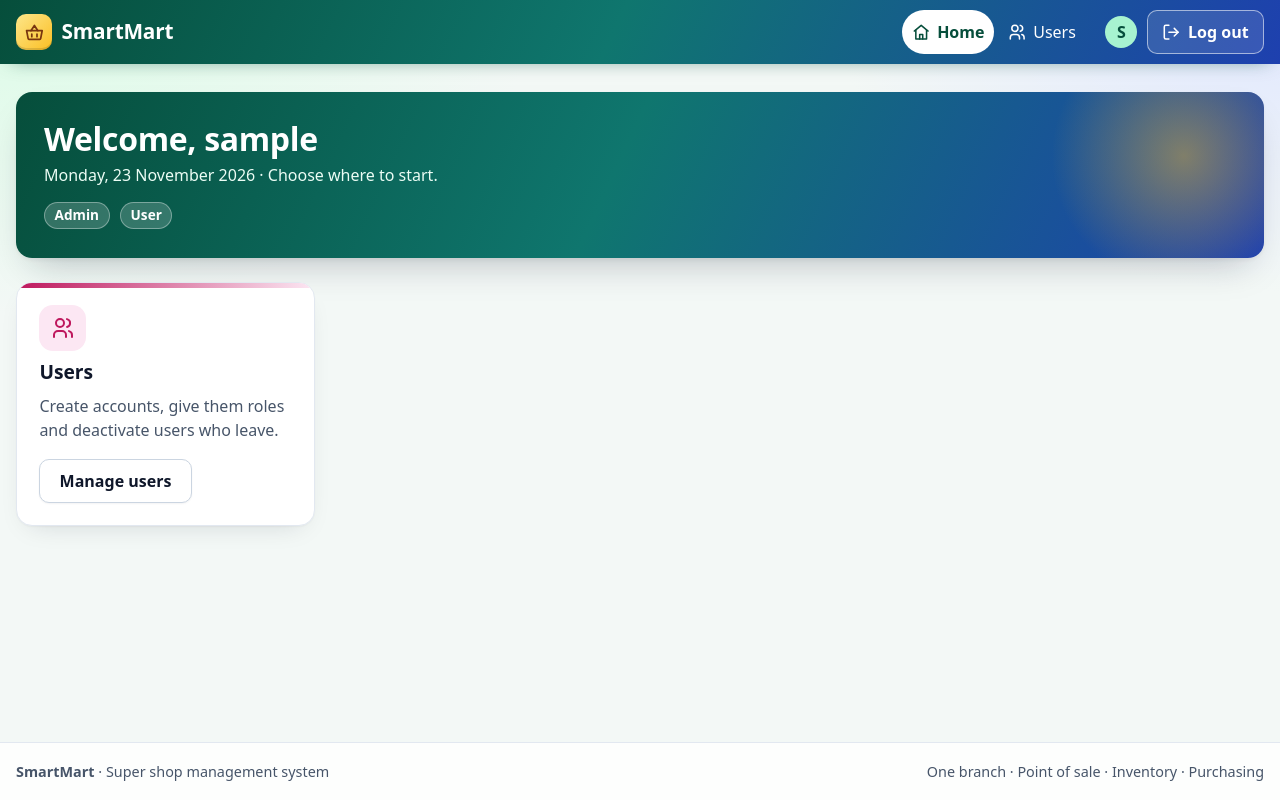
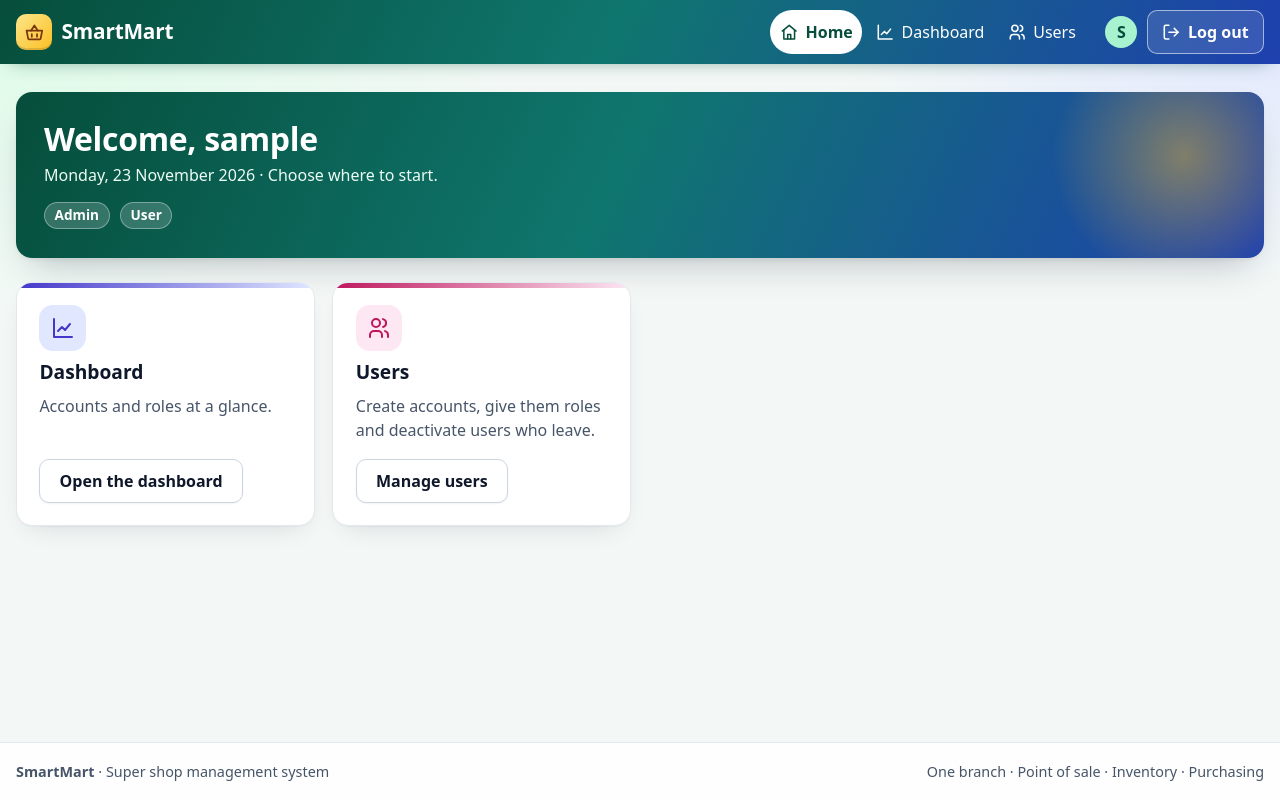
Before and after one commit to ami-JANI/smartmart, a Spring Boot app: page / in a window 1280 px wide. Run offline with Spring Boot 4, Linux system fonts and the light colour scheme; the visitor is signed in with stand-in values (Sample User, id 1); some of the project's set-up classes (security, data sources, template engines, error pages and the like) are left out, and stand-ins take their place.

Commit message:
feat(ui): link the dashboard for every role
The Dashboard menu item shows for every role, and cashiers, inventory
staff and administrators get a home card describing their view.

```diff
--- a/src/main/resources/templates/home.html
+++ b/src/main/resources/templates/home.html
@@ -55,6 +55,13 @@
             <a class="btn btn-primary btn-large" th:href="@{/dashboard}" href="/dashboard">Open the dashboard</a>
         </li>
 
+        <li class="home-card" data-section="dashboard" th:unless="${manager}">
+            <span class="home-icon"><svg th:replace="~{fragments/icons :: icon('chart')}"></svg></span>
+            <h2>Dashboard</h2>
+            <p th:text="${cashier} ? 'Today\'s sales, members and this month\'s best sellers.' : (${staff} ? 'Live stock of every product and open alerts.' : 'Accounts and roles at a glance.')">Today at a glance.</p>
+            <a class="btn btn-secondary" th:href="@{/dashboard}" href="/dashboard">Open the dashboard</a>
+        </li>
+
         <li class="home-card" data-section="reports" th:if="${manager}">
             <span class="home-icon"><svg th:replace="~{fragments/icons :: icon('report')}"></svg></span>
             <h2>Daily sales report</h2>
--- a/src/main/resources/templates/layout/base.html
+++ b/src/main/resources/templates/layout/base.html
@@ -47,7 +47,7 @@
             <ul>
                 <li><a th:href="@{/}" href="/" th:attr="aria-current=${activeNav == 'home'} ? 'page'"><svg
                         th:replace="~{fragments/icons :: icon('home')}"></svg>Home</a></li>
-                <li th:if="${roles != null and roles.contains('MANAGER')}">
+                <li>
                     <a th:href="@{/dashboard}" href="/dashboard" th:attr="aria-current=${activeNav == 'dashboard'} ? 'page'"><svg
                             th:replace="~{fragments/icons :: icon('chart')}"></svg>Dashboard</a>
                 </li>
```
